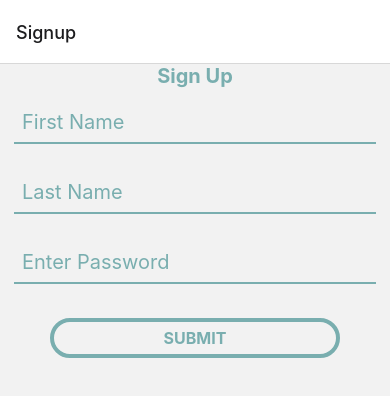
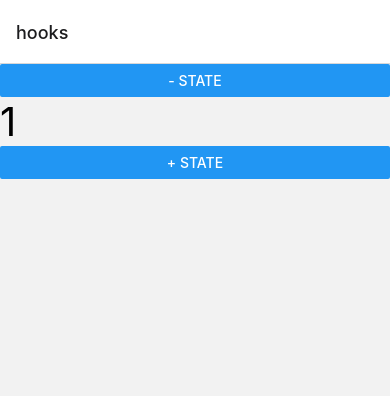
Before and after one commit to Mujahid1717/flatList, a React Native app: screen /hooks in a window 390 px wide. Shown: the top 396 px of the page. Built offline with nearby package versions, Linux system fonts and the light colour scheme.

Commit message:
useState Hooks

```diff
--- a/App.js
+++ b/App.js
@@ -9,7 +9,7 @@ import LogoScreen from "./src/Screens/logoScreen";
 import GridView from "./src/Screens/GridView";
 import Welcome from "./src/Screens/Welcome";
 import Signup from "./src/Screens/Signup";
-
+import Hooks from "./src/Screens/Hooks";
 
 
 const Stack = createNativeStackNavigator();
@@ -17,7 +17,7 @@ const navigator = () => {
   return(
   <NavigationContainer>
     <Stack.Navigator>
-    <Stack.Screen name ='Signup' component={Signup} />
+    <Stack.Screen name ='hooks' component={Hooks} />
     <Stack.Screen name ='Home' component={GridView} />
     <Stack.Screen name ="List Screen" component={ListScreen} />
     <Stack.Screen name= 'Detail' component={DetailScreen} />
--- /dev/null
+++ b/src/Screens/Hooks.js
@@ -0,0 +1,31 @@
+import React ,{useState} from 'react';
+import {Text,View,Button,StyleSheet} from 'react-native';
+
+const Hooks = ()=> {
+    const [count,setCount] = useState(1)
+return(
+    <View>
+        <Button
+        title ='- STATE'
+        onPress={()=>setCount(count-1)}
+
+        />
+        <Text style = {styles.textStyle}>
+            {count}
+        </Text>
+        <Button
+        title ='+ STATE'
+        onPress={()=>setCount(count+1)}
+
+        />
+    </View>
+
+
+);
+};
+const styles = StyleSheet.create({
+    textStyle:{
+        fontSize:40
+    }
+});
+export default Hooks;
```
